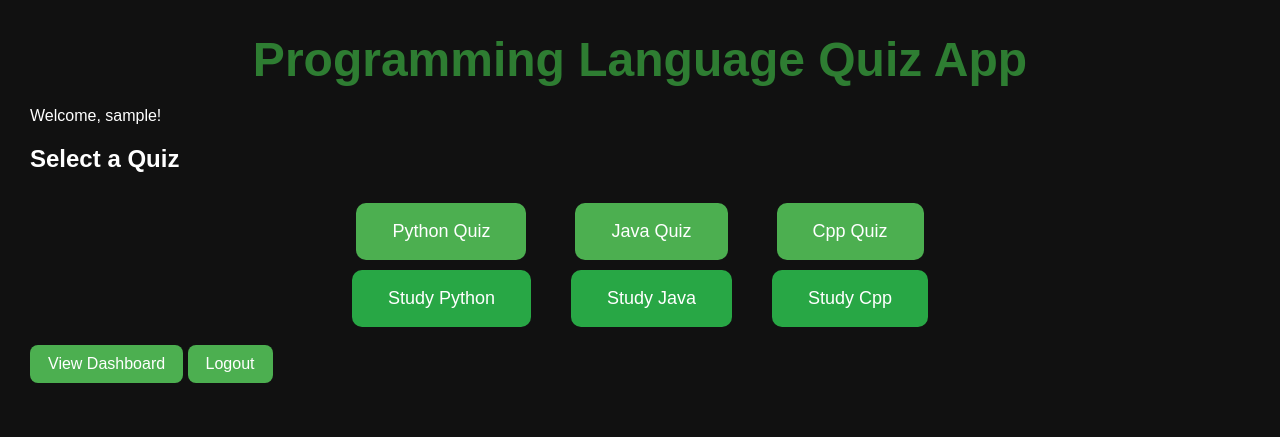
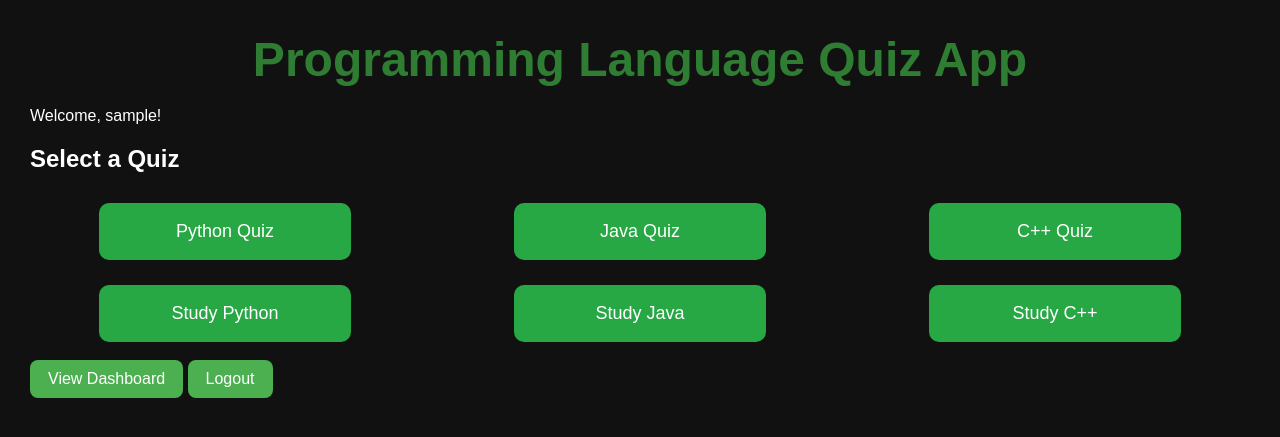
Before and after one commit to Gussyric/python-quiz-app, a Flask app: page /home in a window 1280 px wide. Shown: the top 437 px of the page. Run offline with Flask 3, Linux system fonts and the light colour scheme; the visitor is signed in with stand-in values (Sample User, id 1).

Commit message:
updated the css file, the buttons now work

```diff
--- a/app.py
+++ b/app.py
@@ -255,5 +255,19 @@ def python_study():
         return redirect(url_for("login"))
     return render_template("python_study.html")
 
+
+@app.route("/study/cpp")
+def study_cpp():
+    if "user" not in session:
+        return redirect(url_for("login"))
+    return render_template("cpp_study.html")   # must match your file name exactly
+
+
+@app.route("/study/java")
+def study_java():
+    if "user" not in session:
+        return redirect(url_for("login"))
+    return render_template("java_study.html")  # must match your file name exactly
+
 if __name__ == "__main__":
     app.run(debug=True)
--- a/static/style.css
+++ b/static/style.css
@@ -118,29 +118,29 @@ button:hover {
     animation: fade .5s ease;
 }
 
-#home-quiz-container {
-    display: flex;
-    justify-content: center; /* center horizontally */
-    flex-wrap: wrap;
-    gap: 40px; /* space between each quiz block */
+#home-quiz-container .home-buttons {
+    display: grid;
+    grid-template-columns: repeat(3, 1fr);  /* 3 columns */
+    grid-auto-rows: auto;                    /* 2 rows: quizzes + study */
+    gap: 25px;
+    justify-items: center;
     margin-top: 30px;
 }
 
-.quiz-option {
-    display: flex;
-    flex-direction: column;
-    align-items: center;
-    gap: 10px; /* space between quiz and study buttons */
+.quiz-btn, .study-btn {
+    width: 180px;          /* make all buttons equal size */
+    text-align: center;
+    background-color: #28a745; /* green for study buttons */
 }
+
 
 #home-quiz-container .btn {
     padding: 18px 36px; /* bigger buttons */
     font-size: 18px;
     border-radius: 10px;
 }
-
-.study-btn {
-    background-color: #28a745; /* green for study buttons */
+.home-buttons a {
+    display: inline-block;
 }
 
 .study-btn:disabled {
--- a/templates/home.html
+++ b/templates/home.html
@@ -15,22 +15,17 @@
         <h2>Select a Quiz</h2>
 
        <div id="home-quiz-container">
-            <!-- Python -->
-            <div class="quiz-option">
-                <a href="{{ url_for('quiz_page', language='python') }}" class="btn">Python Quiz</a>
+            <div class="home-buttons">
+
+                <!-- Quiz Buttons (Row 1) -->
+                <a href="{{ url_for('quiz_page', language='python') }}" class="btn quiz-btn">Python Quiz</a>
+                <a href="{{ url_for('quiz_page', language='java') }}" class="btn quiz-btn">Java Quiz</a>
+                <a href="{{ url_for('quiz_page', language='cpp') }}" class="btn quiz-btn">C++ Quiz</a>
+
+                <!-- Study Buttons (Row 2) -->
                 <a href="{{ url_for('python_study') }}" class="btn study-btn">Study Python</a>
-            </div>
-
-            <!-- Java -->
-            <div class="quiz-option">
-                <a href="{{ url_for('quiz_page', language='java') }}" class="btn">Java Quiz</a>
-                <a href="#" class="btn study-btn disabled" title="Coming soon">Study Java</a>
-            </div>
-
-            <!-- C++ -->
-            <div class="quiz-option">
-                <a href="{{ url_for('quiz_page', language='cpp') }}" class="btn">Cpp Quiz</a>
-                <a href="#" class="btn study-btn disabled" title="Coming soon">Study Cpp</a>
+                <a href="{{ url_for('study_java') }}" class="btn study-btn">Study Java</a>
+                <a href="{{ url_for('study_cpp') }}" class="btn study-btn">Study C++</a>
             </div>
         </div>
 
```
Also changed, not shown: check_db.py (added, +14 -0 lines).
